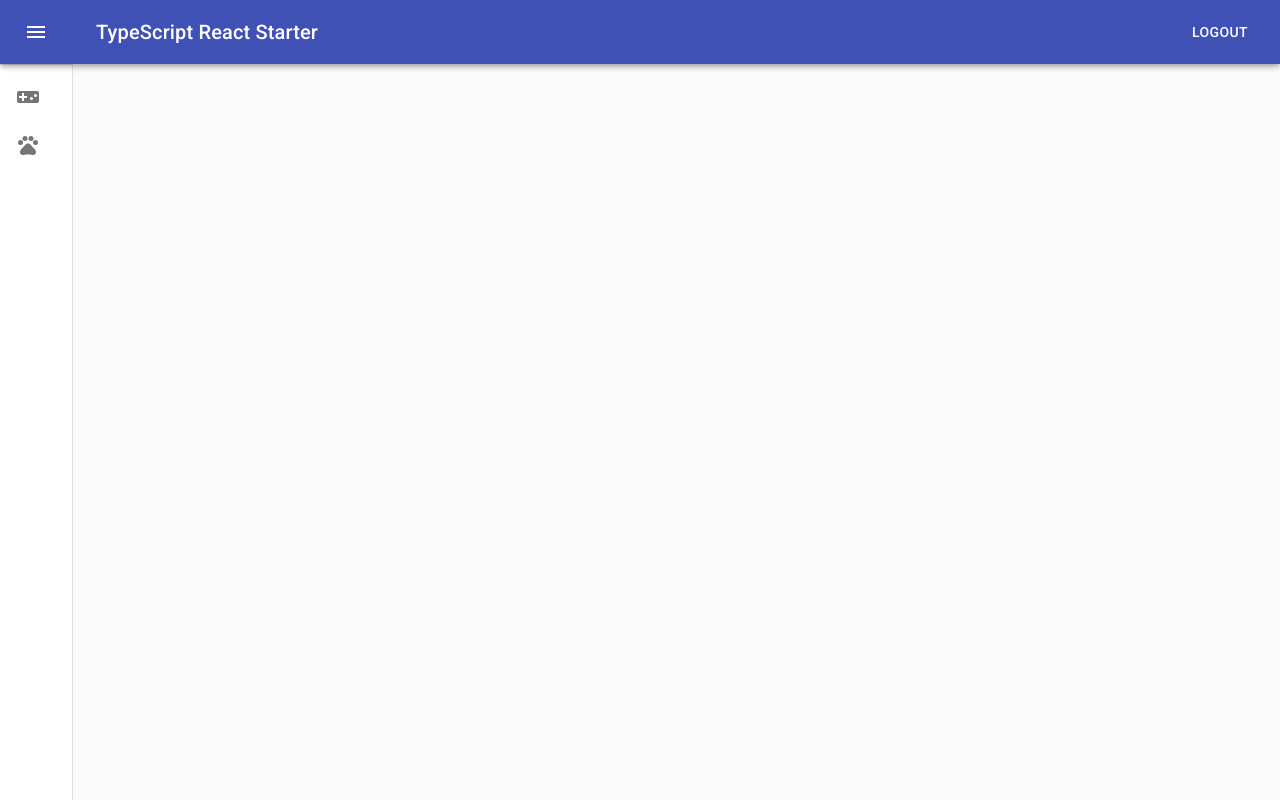
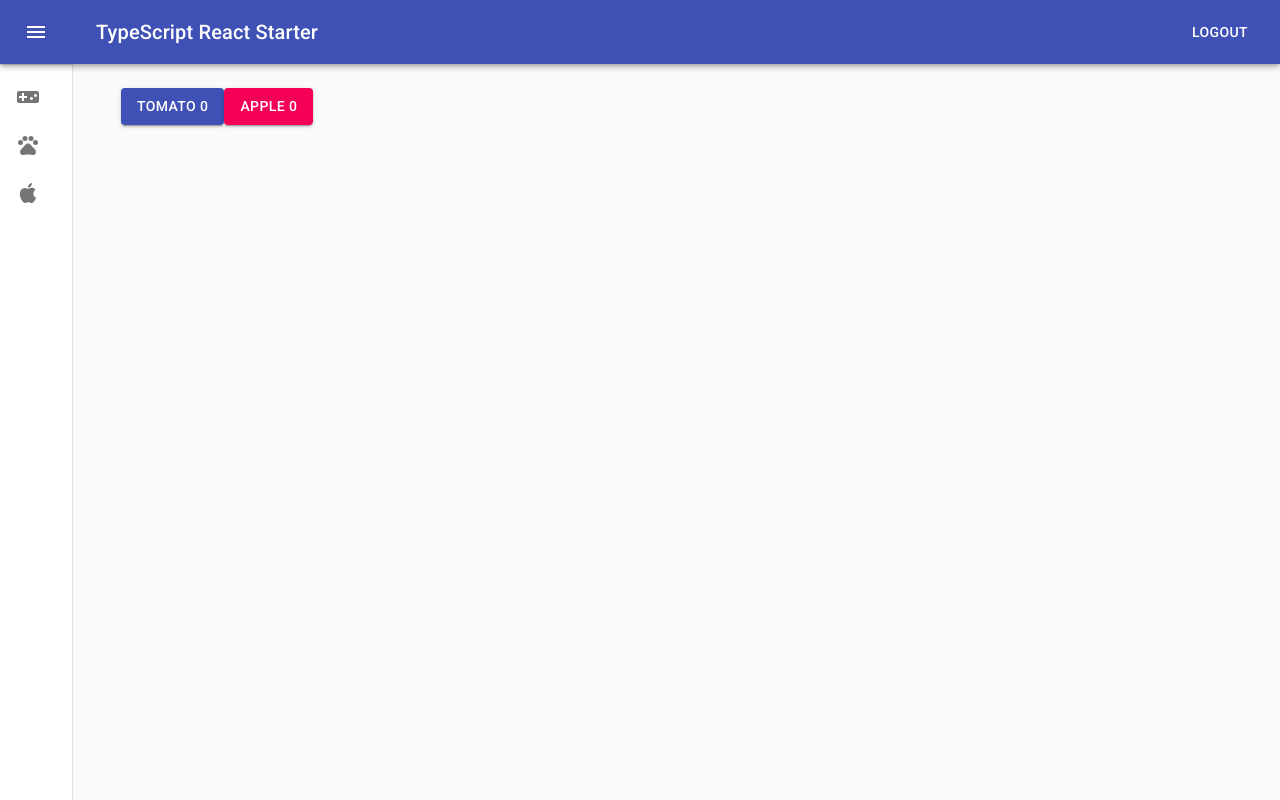
Before and after one commit to carwbrown/ts-cra, a React (Create React App) app: page /fruit in a window 1280 px wide. Built offline with nearby package versions, Linux system fonts and the light colour scheme; sample sign-in values are in the browser's storage.

Commit message:
web worker example

```diff
--- /dev/null
+++ b/public/workers/appleCount.js
@@ -0,0 +1,12 @@
+self.onmessage = async ($event) => {
+  if ($event && $event.data && $event.data.msg === "incApple") {
+    const newCounter = incApple($event.data.countApple);
+    self.postMessage(newCounter);
+  }
+};
+
+function incApple(countApple) {
+  const start = Date.now();
+  while (Date.now() < start + 5000) {}
+  return countApple + 1;
+}
--- a/src/app/Login.tsx
+++ b/src/app/Login.tsx
@@ -21,7 +21,6 @@ const Login = () => {
   };
 
   const handleSubmit = (e: any) => {
-    console.log(formState.email, formState.password);
     login(formState.email, formState.password);
   };
 
--- /dev/null
+++ b/src/app/containers/FruitCounter.tsx
@@ -0,0 +1,54 @@
+import React, { useState, useEffect } from "react";
+
+import Container from "@material-ui/core/Container";
+import Button from "@material-ui/core/Button";
+import Grid from "@material-ui/core/Grid";
+
+const FruitCounter = () => {
+  const [countTomato, setCountTomato] = useState<number>(0);
+  const [countApple, setCountApple] = useState<number>(0);
+
+  const appleWorker: Worker = new Worker("./workers/appleCount.js");
+
+  useEffect(() => {
+    appleWorker.onmessage = ($event: MessageEvent) => {
+      if ($event && $event.data) {
+        setCountApple($event.data);
+      }
+    };
+    return () => {
+      appleWorker.terminate();
+    };
+  }, [appleWorker]);
+
+  const incApple = () => {
+    appleWorker.postMessage({ msg: "incApple", countApple: countApple });
+  };
+
+  return (
+    <Container>
+      <Grid container direction="row">
+        <Grid item>
+          <Button
+            variant="contained"
+            onClick={() => setCountTomato(countTomato + 1)}
+            color="primary"
+          >
+            Tomato {countTomato}
+          </Button>
+        </Grid>
+        <Grid item>
+          <Button
+            variant="contained"
+            onClick={() => incApple()}
+            color="secondary"
+          >
+            Apple {countApple}
+          </Button>
+        </Grid>
+      </Grid>
+    </Container>
+  );
+};
+
+export default FruitCounter;
--- a/src/app/containers/Heroes.tsx
+++ b/src/app/containers/Heroes.tsx
@@ -23,7 +23,6 @@ interface IResponse {
 const fetchHeroes = async () => {
   const heroDataRes = await fetch(`https://hotsapi.net/api/v1/heroes`);
   const getHeroData = await heroDataRes.json();
-  console.log("getHeroData: ", getHeroData);
   return { result: getHeroData, error: undefined };
 };
 
--- a/src/app/containers/Pokemon.tsx
+++ b/src/app/containers/Pokemon.tsx
@@ -14,7 +14,6 @@ const fetchPokemon = async (offset = 20, limit = 20) => {
     `https://pokeapi.co/api/v2/pokemon?offset=${offset}&limit=${limit}`,
   );
   const getPokemonData = await pokemonDataRes.json();
-  console.log("getPokemonData: ", getPokemonData.results);
 
   return getPokemonData.results;
 };
--- a/src/app/containers/PokemonCard.tsx
+++ b/src/app/containers/PokemonCard.tsx
@@ -54,10 +54,7 @@ const PokemonCard = ({ name }: any) => {
   if (loading) {
     return <div>Loading mon...</div>;
   }
-  console.log("mon: ", mon);
 
-  //mon.sprites.front_default
-  console.log("mon: ", mon);
   if (errors) {
     return (
       <Card className={classes.root} variant="outlined">
--- a/src/routes/Routes.tsx
+++ b/src/routes/Routes.tsx
@@ -3,6 +3,7 @@ import { Switch, Route } from "react-router-dom";
 
 import Heroes from "../app/containers/Heroes";
 import Pokemon from "../app/containers/Pokemon";
+import FruitCounter from "../app/containers/FruitCounter";
 import Login from "../app/Login";
 import ProtectedRoute from "./ProtectedRoute";
 
@@ -16,6 +17,9 @@ const Routes = () => {
       <ProtectedRoute path="/pokemon" exact>
         <Pokemon />
       </ProtectedRoute>
+      <ProtectedRoute path="/fruit" exact>
+        <FruitCounter />
+      </ProtectedRoute>
     </Switch>
   );
 };
--- a/src/routes/routeObjects.tsx
+++ b/src/routes/routeObjects.tsx
@@ -1,6 +1,7 @@
 import React from "react";
 import PetsIcon from "@material-ui/icons/Pets";
 import VideogameAssetIcon from "@material-ui/icons/VideogameAsset";
+import Apple from "@material-ui/icons/Apple";
 
 export default [
   {
@@ -13,4 +14,9 @@ export default [
     title: "Pokemon",
     icon: <PetsIcon />,
   },
+  {
+    url: "/fruit",
+    title: "Fruit",
+    icon: <Apple />,
+  },
 ];
```
